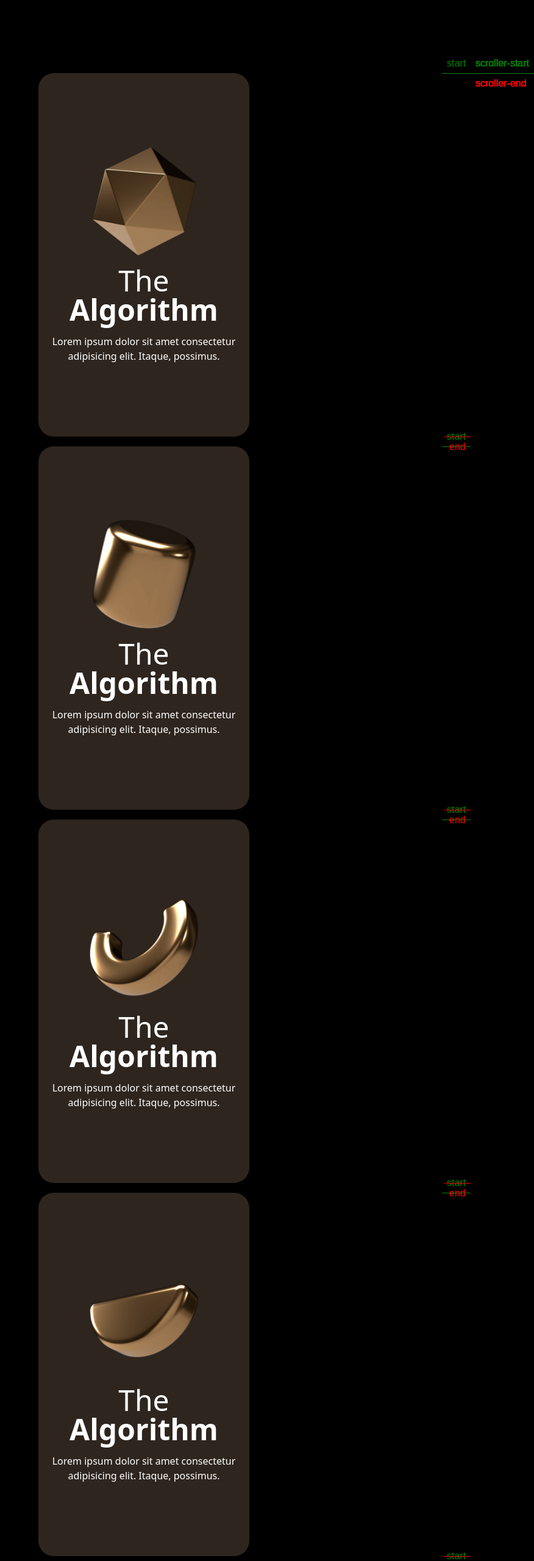
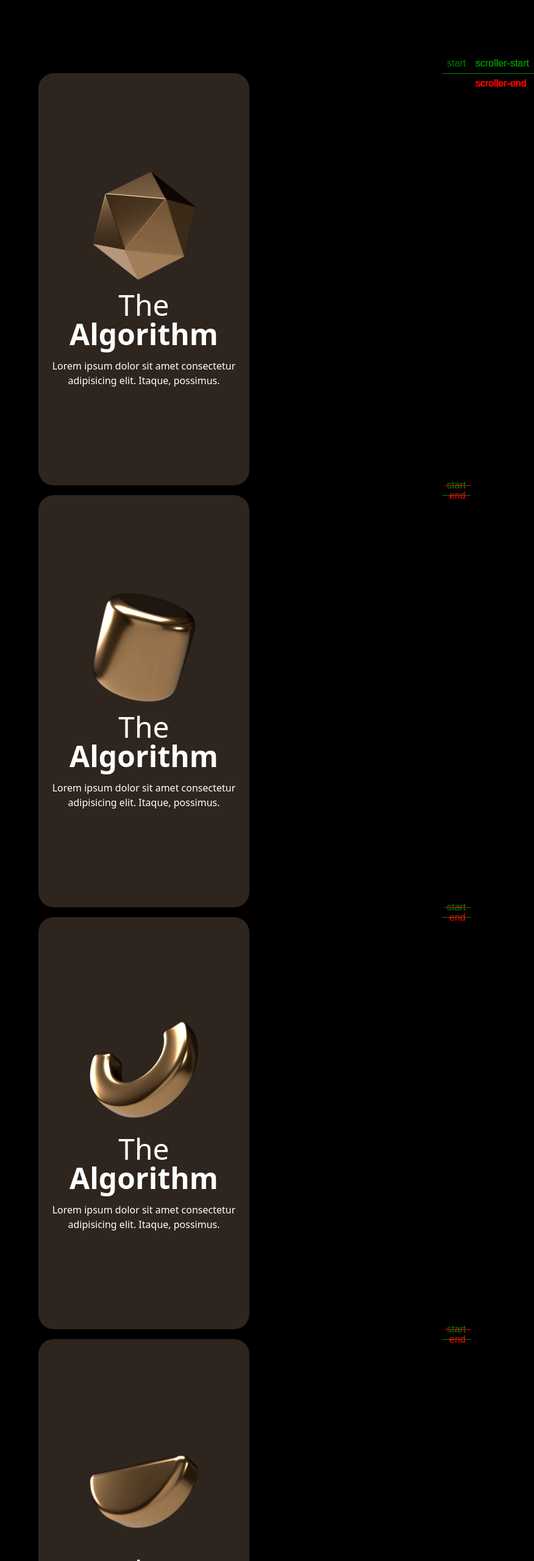
Before and after one commit to theankur933/scroll_trigger, a plain HTML site: page index.html in a window 1280 px wide. Shown: the top 2560 px of the page at 61% size, without its empty margins (404-1280 px from the left). Drawn offline with nearby package versions, Linux system fonts and the light colour scheme.

Commit message:
Adjust card padding in index.html
Updated padding for card elements to improve layout.

```diff
--- a/index.html
+++ b/index.html
@@ -8,37 +8,37 @@
 </head>
 <body class="bg-black">
     <main class="min-h-screen w-full text-white text-center flex flex-col gap-4 items-center py-[15vh]">
-        <div class="card sticky top-[15vh] flex flex-col w-[90vw] md:w-[27vw] py-[15vh] px-[20px] rounded-[25px] gap-4 items-center bg-[#2e251e]">
+        <div class="card sticky top-[15vh] flex flex-col w-[90vw] md:w-[27vw] py-[20vh] px-[20px] rounded-[25px] gap-4 items-center bg-[#2e251e]">
             <img class="w-[180px] aspect-square object-contain" src="./images/1.png" alt="Algorithm illustration">
             <h1 class="text-5xl font-thin">The <br><span class="font-bold">Algorithm</span></h1>
             <p>Lorem ipsum dolor sit amet consectetur adipisicing elit. Itaque, possimus.</p>
         </div>
         <!--  -->
-        <div class="card sticky top-[15vh] flex flex-col w-[90vw] md:w-[27vw] py-[15vh] px-[20px] rounded-[25px] gap-4 items-center bg-[#2e251e]">
+        <div class="card sticky top-[15vh] flex flex-col w-[90vw] md:w-[27vw] py-[20vh] px-[20px] rounded-[25px] gap-4 items-center bg-[#2e251e]">
             <img class="w-[180px] aspect-square object-contain" src="./images/2.png" alt="Algorithm illustration">
             <h1 class="text-5xl font-thin">The <br><span class="font-bold">Algorithm</span></h1>
             <p>Lorem ipsum dolor sit amet consectetur adipisicing elit. Itaque, possimus.</p>
         </div>
         <!--  -->
-        <div class="card sticky top-[15vh] flex flex-col w-[90vw] md:w-[27vw] py-[15vh] px-[20px] rounded-[25px] gap-4 items-center bg-[#2e251e]">
+        <div class="card sticky top-[15vh] flex flex-col w-[90vw] md:w-[27vw] py-[20vh] px-[20px] rounded-[25px] gap-4 items-center bg-[#2e251e]">
             <img class="w-[180px] aspect-square object-contain" src="./images/3.png" alt="Algorithm illustration">
             <h1 class="text-5xl font-thin">The <br><span class="font-bold">Algorithm</span></h1>
             <p>Lorem ipsum dolor sit amet consectetur adipisicing elit. Itaque, possimus.</p>
         </div>
         <!--  -->
-        <div class="card sticky top-[15vh] flex flex-col w-[90vw] md:w-[27vw] py-[15vh] px-[20px] rounded-[25px] gap-4 items-center bg-[#2e251e]">
+        <div class="card sticky top-[15vh] flex flex-col w-[90vw] md:w-[27vw] py-[20vh] px-[20px] rounded-[25px] gap-4 items-center bg-[#2e251e]">
             <img class="w-[180px] aspect-square object-contain" src="./images/4.png" alt="Algorithm illustration">
             <h1 class="text-5xl font-thin">The <br><span class="font-bold">Algorithm</span></h1>
             <p>Lorem ipsum dolor sit amet consectetur adipisicing elit. Itaque, possimus.</p>
         </div>
         <!--  -->
-        <div class="card sticky top-[15vh] flex flex-col w-[90vw] md:w-[27vw] py-[15vh] px-[20px] rounded-[25px] gap-4 items-center bg-[#2e251e]">
+        <div class="card sticky top-[15vh] flex flex-col w-[90vw] md:w-[27vw] py-[20vh] px-[20px] rounded-[25px] gap-4 items-center bg-[#2e251e]">
             <img class="w-[180px] aspect-square object-contain" src="./images/5.png" alt="Algorithm illustration">
             <h1 class="text-5xl font-thin">The <br><span class="font-bold">Algorithm</span></h1>
             <p>Lorem ipsum dolor sit amet consectetur adipisicing elit. Itaque, possimus.</p>
         </div>
         <!--  -->
-        <div class="card sticky top-[15vh] flex flex-col w-[90vw] md:w-[27vw] py-[15vh] px-[20px] rounded-[25px] gap-4 items-center bg-[#2e251e]">
+        <div class="card sticky top-[15vh] flex flex-col w-[90vw] md:w-[27vw] py-[20vh] px-[20px] rounded-[25px] gap-4 items-center bg-[#2e251e]">
             <img class="w-[180px] aspect-square object-contain" src="./images/6.png" alt="Algorithm illustration">
             <h1 class="text-5xl font-thin">The <br><span class="font-bold">Algorithm</span></h1>
             <p>Lorem ipsum dolor sit amet consectetur adipisicing elit. Itaque, possimus.</p>
```
